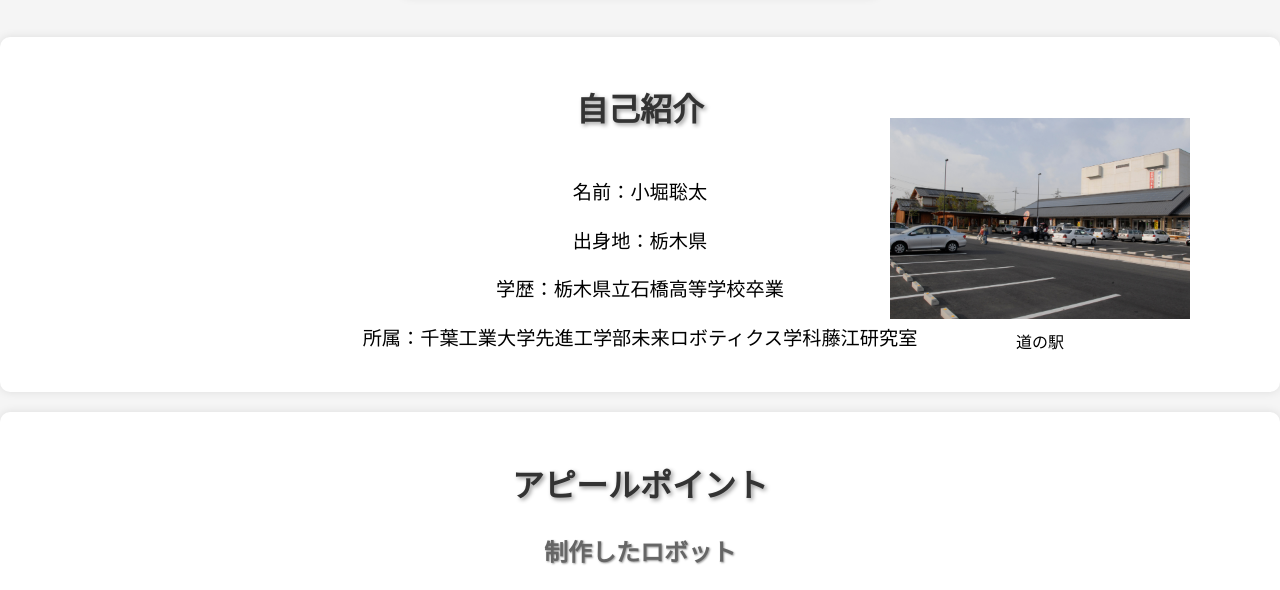
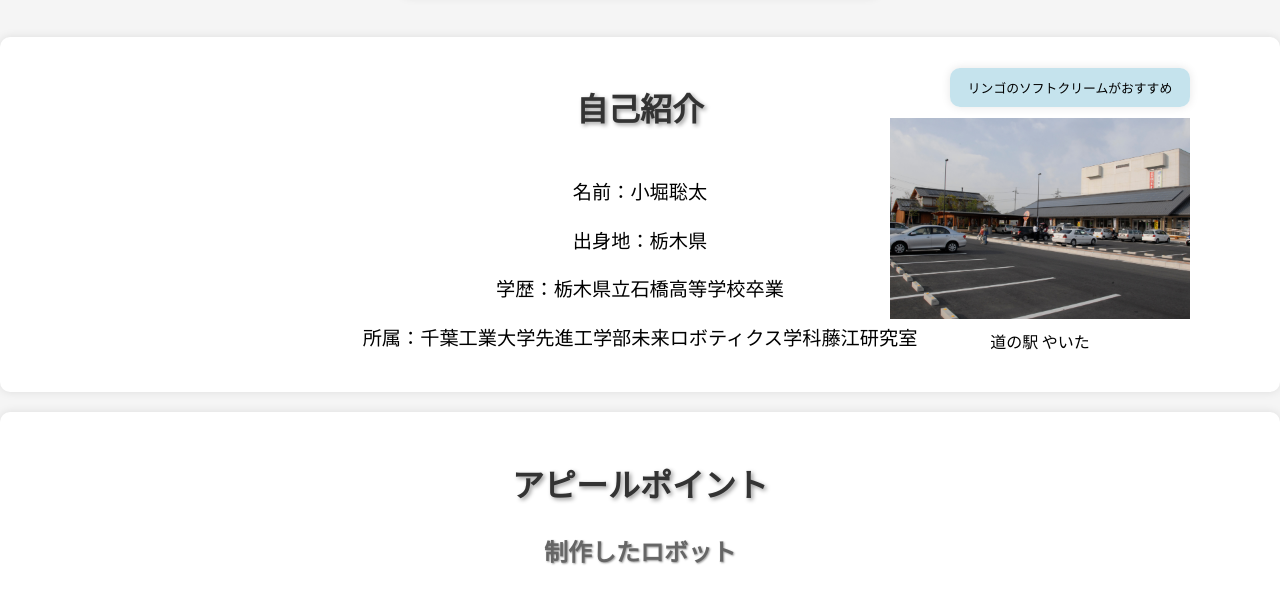
Before and after one commit to souta-pqr/self_introduction, a plain HTML site: page index.html in a window 1280 px wide. Shown: the part 177-767 px from the top of the page. Drawn offline with Linux system fonts and the light colour scheme.

Commit message:
add introduction

```diff
--- a/assets/css/style.css
+++ b/assets/css/style.css
@@ -18,6 +18,13 @@ header {
     position: relative;
 }
 
+.single-line {
+    white-space: nowrap;
+    overflow: hidden;
+    text-overflow: ellipsis;
+    width: 200px; /* 必要に応じて調整 */
+}
+
 .profile-pic {
     position: absolute;
     top: 10px;
@@ -27,6 +34,31 @@ header {
     opacity: 0.5; /* ここを追加 */
 }
 
+.comment {
+    position: absolute;
+    top: -50px;
+    left: -10px;
+    padding: 10px;
+    border-radius: 10px;
+    box-shadow: 0 0 10px rgba(0,0,0,0.1);
+    font-size: 0.8em;
+    white-space: nowrap;
+    overflow: hidden;
+    text-overflow: ellipsis;
+    width: 200%;
+    background-color: rgba(173, 216, 230, 0.7); /* LightBlue */
+}
+
+.balloon:after {
+    content: "";
+    position: absolute;
+    bottom: 100%;
+    left: 50%;
+    margin-left: -10px;
+    border-width: 10px;
+    border-style: solid;
+    border-color: rgba(173, 216, 230, 0.7) transparent transparent transparent; /* LightBlue */
+}
 
 .intro {
     display: flex;
--- a/index.html
+++ b/index.html
@@ -31,7 +31,8 @@
                 </div>
                 <figure class="intro-img">
                     <img src="./assets/data/yaita_mitinoeki.jpg" alt="道の駅 やいたの写真" width="300">
-                    <figcaption>道の駅</figcaption>
+                    <figcaption class="single-line">道の駅 やいた</figcaption>
+                    <div class="comment balloon">リンゴのソフトクリームがおすすめ</div>
                 </figure>
             </div>
         </section>
```
